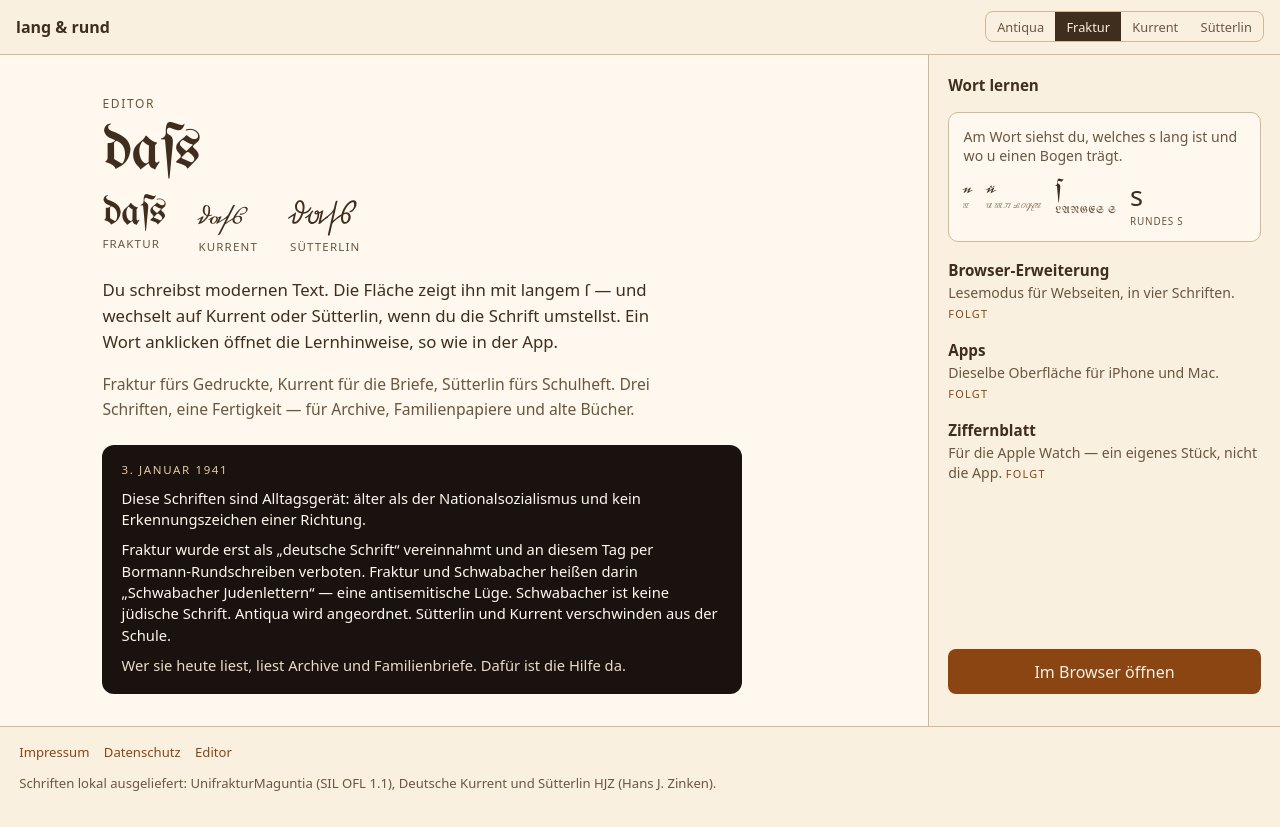
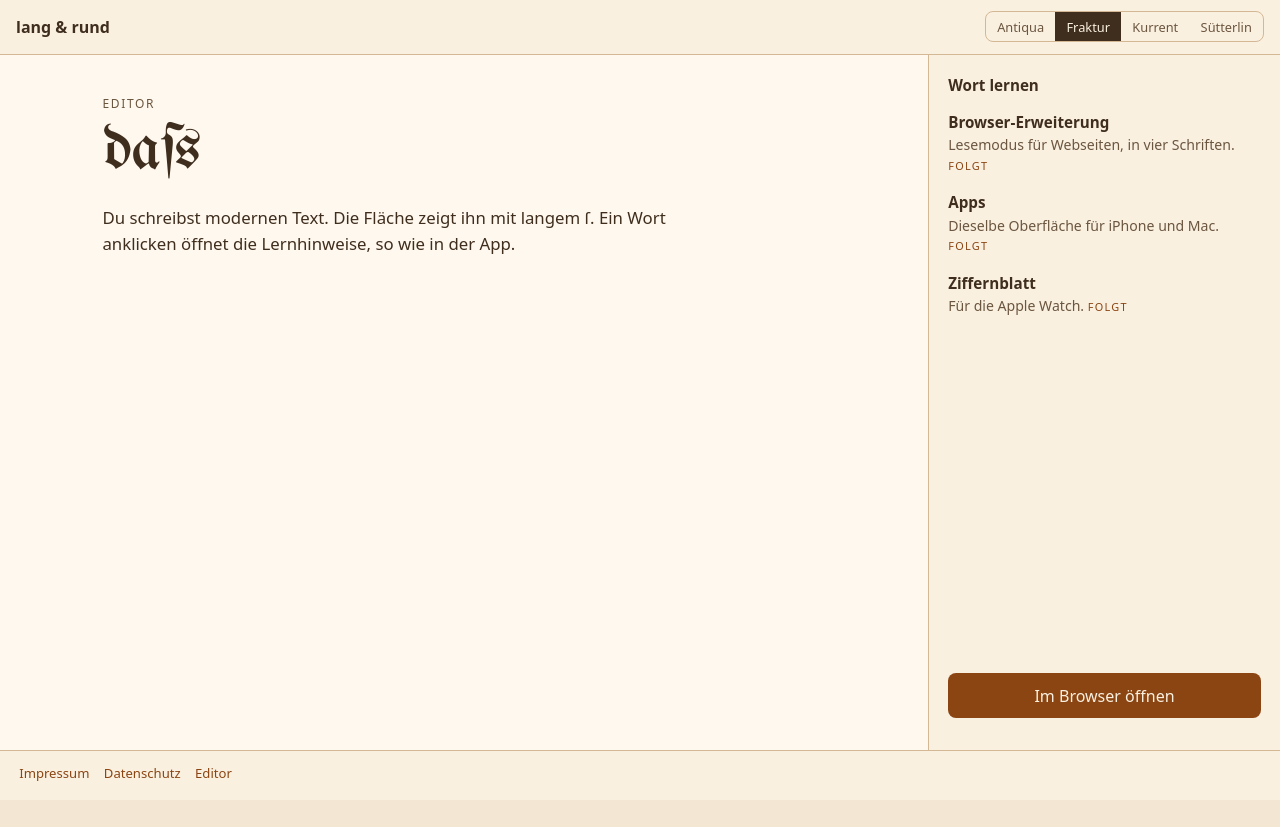
Before and after one commit to MarkusGerke/lang-und-rund, a browser extension: page site/index.html in a window 1280 px wide. After the commit the page ends 800 px from the top, so only its background shows below. Drawn offline with Linux system fonts and the light colour scheme.

Commit message:
Startseite: Prototyp Werkbank B 1:1 (v1.9.2).
Co-authored-by: Cursor <cursoragent@cursor.com>

```diff
--- a/package.json
+++ b/package.json
@@ -1,7 +1,7 @@
 {
   "name": "langs-monorepo",
   "private": true,
-  "version": "1.9.1",
+  "version": "1.9.2",
   "description": "lang & rund – historisches langes/rundes s (Editor + Browser-Erweiterung)",
   "scripts": {
     "build": "pnpm -r run build",
--- a/packages/extension/manifest.chrome.json
+++ b/packages/extension/manifest.chrome.json
@@ -2,7 +2,7 @@
   "manifest_version": 3,
   "name": "lang & rund",
   "short_name": "lang & rund",
-  "version": "1.9.1",
+  "version": "1.9.2",
   "description": "Liest Webseiten im Lesemodus mit historischem langem ſ und rundem s.",
   "icons": {
     "16": "icons/icon-16.png",
--- a/packages/extension/manifest.firefox.json
+++ b/packages/extension/manifest.firefox.json
@@ -2,7 +2,7 @@
   "manifest_version": 3,
   "name": "lang & rund",
   "short_name": "lang & rund",
-  "version": "1.9.1",
+  "version": "1.9.2",
   "description": "Liest Webseiten im Lesemodus mit historischem langem ſ und rundem s.",
   "browser_specific_settings": {
     "gecko": {
--- a/packages/extension/package.json
+++ b/packages/extension/package.json
@@ -1,6 +1,6 @@
 {
   "name": "@langs/extension",
-  "version": "1.9.1",
+  "version": "1.9.2",
   "private": true,
   "type": "module",
   "scripts": {
--- a/packages/extension/src/shared/links.ts
+++ b/packages/extension/src/shared/links.ts
@@ -3,7 +3,7 @@ export const BRAND_NAME = 'lang & rund';
 export const BRAND_NAME_SHORT = 'lang & rund';
 
 /** App-Version (mit Manifest abgleichen). */
-export const APP_VERSION = '1.9.1';
+export const APP_VERSION = '1.9.2';
 
 /** macOS/iOS-Host: Fenstertitel ohne Artikel. */
 export const WINDOW_TITLE_CLAIM =
--- a/site/index.html
+++ b/site/index.html
@@ -3,25 +3,15 @@
   <head>
     <meta charset="UTF-8" />
     <meta name="viewport" content="width=device-width, initial-scale=1.0" />
-    <title>lang &amp; rund — Fraktur, Kurrent und Sütterlin lernen</title>
+    <title>lang &amp; rund — Langes ſ und rundes s</title>
     <meta
       name="description"
-      content="Drei Schriften lernen: Fraktur, Kurrent und Sütterlin. Editor, Lernhinweise, später Erweiterung, Apps und Ziffernblatt."
+      content="Langes ſ und rundes s. Editor im Browser, später Erweiterung, Apps und Ziffernblatt."
     />
     <style>
       @font-face {
         font-family: "UnifrakturMaguntia";
         src: url("fonts/unifrakturmaguntia.ttf") format("truetype");
-        font-display: swap;
-      }
-      @font-face {
-        font-family: "LangsKurrent";
-        src: url("fonts/kurrent.ttf") format("truetype");
-        font-display: swap;
-      }
-      @font-face {
-        font-family: "LangsSuetterlin";
-        src: url("fonts/suetterlin.ttf") format("truetype");
         font-display: swap;
       }
       :root {
@@ -32,8 +22,6 @@
         --line: #d4b896;
         --accent: #8b4513;
         --paper: #fff8ee;
-        --night: #1a120e;
-        --gold: #e4c9a0;
       }
       * { box-sizing: border-box; }
       html, body { margin: 0; background: var(--bg); color: var(--ink); }
@@ -45,10 +33,8 @@
       }
       a { color: inherit; }
       .fraktur { font-family: "UnifrakturMaguntia", Georgia, serif; }
-      .kurrent { font-family: "LangsKurrent", cursive; }
-      .suetterlin { font-family: "LangsSuetterlin", cursive; }
 
-      .bar {
+      .b-bar {
         display: flex;
         align-items: center;
         justify-content: space-between;
@@ -57,96 +43,52 @@
         background: var(--surface);
         border-bottom: 1px solid var(--line);
       }
-      .brand { margin: 0; font-weight: 600; }
-      .modes {
+      .b-brand { margin: 0; font-weight: 600; }
+      .b-modes {
         display: flex;
         border: 1px solid var(--line);
         border-radius: 8px;
         overflow: hidden;
       }
-      .modes span {
+      .b-modes span {
         padding: 0.35rem 0.7rem;
         font-size: 0.8rem;
         color: var(--muted);
       }
-      .modes span.on {
+      .b-modes span.on {
         background: var(--ink);
         color: var(--surface);
       }
-
-      .body {
+      .b-body {
         flex: 1;
         display: grid;
         grid-template-columns: 1fr min(22rem, 34vw);
         min-height: 0;
       }
-      .sheet {
+      .b-sheet {
         padding: 2.5rem 8vw 2rem;
         background: var(--paper);
       }
-      .kicker {
+      .b-kicker {
         margin: 0 0 0.4rem;
         font-size: 0.75rem;
         letter-spacing: 0.14em;
         text-transform: uppercase;
         color: var(--muted);
       }
-      .sheet h1 {
-        margin: 0 0 0.35rem;
+      .b-sheet h1 {
+        margin: 0 0 1.25rem;
         font-size: clamp(2.4rem, 5vw, 4rem);
         font-weight: 400;
         line-height: 1.05;
       }
-      .sample-row {
-        display: flex;
-        flex-wrap: wrap;
-        gap: 1.25rem 2rem;
-        margin: 0 0 1.4rem;
-        align-items: baseline;
-      }
-      .sample-row figure { margin: 0; }
-      .sample-row figcaption {
-        margin-top: 0.15rem;
-        font-size: 0.72rem;
-        letter-spacing: 0.1em;
-        text-transform: uppercase;
-        color: var(--muted);
-      }
-      .sample-row .kurrent,
-      .sample-row .suetterlin {
-        font-size: clamp(1.6rem, 3vw, 2.4rem);
-      }
-      .prose {
-        margin: 0 0 1.1rem;
+      .b-prose {
+        margin: 0;
         max-width: 36rem;
         font-size: 1.05rem;
         line-height: 1.55;
       }
-      .prose.muted { color: var(--muted); font-size: 0.98rem; }
-
-      .history {
-        margin: 1.5rem 0 0;
-        padding: 1.1rem 1.2rem;
-        max-width: 40rem;
-        background: var(--night);
-        color: var(--paper);
-        border-radius: 12px;
-      }
-      .history .when {
-        margin: 0 0 0.55rem;
-        font-size: 0.72rem;
-        letter-spacing: 0.14em;
-        text-transform: uppercase;
-        color: var(--gold);
-      }
-      .history p {
-        margin: 0 0 0.55rem;
-        font-size: 0.92rem;
-        line-height: 1.45;
-      }
-      .history p:last-child { margin: 0; color: #eadccb; }
-
-      .drawer {
+      .b-drawer {
         background: var(--surface);
         border-left: 1px solid var(--line);
         padding: 1.25rem 1.2rem 2rem;
@@ -154,42 +96,23 @@
         flex-direction: column;
         gap: 1.1rem;
       }
-      .drawer h2 { margin: 0; font-size: 0.95rem; }
-      .learn {
-        padding: 0.85rem 0.9rem;
-        background: var(--paper);
-        border: 1px solid var(--line);
-        border-radius: 10px;
-      }
-      .learn p { margin: 0; font-size: 0.88rem; line-height: 1.4; color: var(--muted); }
-      .glyphs {
-        display: flex;
-        gap: 0.85rem;
-        margin-top: 0.65rem;
-        font-size: 1.7rem;
-      }
-      .glyphs span {
-        display: block;
-        font-size: 0.62rem;
-        letter-spacing: 0.08em;
-        text-transform: uppercase;
-        color: var(--muted);
-      }
-      .offer strong { display: block; font-size: 0.95rem; }
-      .offer p {
+      .b-drawer h2 { margin: 0; font-size: 0.95rem; }
+      .b-offer { margin: 0; }
+      .b-offer strong { display: block; font-size: 0.95rem; }
+      .b-offer p {
         margin: 0.2rem 0 0;
         color: var(--muted);
         font-size: 0.88rem;
         line-height: 1.4;
       }
-      .offer em {
+      .b-offer em {
         font-style: normal;
         font-size: 0.68rem;
         letter-spacing: 0.12em;
         text-transform: uppercase;
         color: var(--accent);
       }
-      .go {
+      .b-go {
         margin-top: auto;
         display: block;
         text-align: center;
@@ -199,128 +122,79 @@
         padding: 0.7rem 1rem;
         border-radius: 8px;
       }
-      .go:hover { opacity: 0.92; }
+      .b-go:hover { opacity: 0.92; }
 
       .site-footer {
-        padding: 1rem 1.2rem 1.4rem;
+        padding: 0.85rem 1.2rem 1.1rem;
         border-top: 1px solid var(--line);
+        background: var(--surface);
         color: var(--muted);
         font-size: 0.82rem;
-        background: var(--surface);
       }
       .site-footer nav {
         display: flex;
         flex-wrap: wrap;
         gap: 0.35rem 0.9rem;
-        margin-bottom: 0.45rem;
       }
-      .site-footer a { text-decoration: none; color: var(--accent); }
+      .site-footer a {
+        text-decoration: none;
+        color: var(--accent);
+      }
       .site-footer a:hover { text-decoration: underline; }
 
       @media (max-width: 800px) {
-        .body { grid-template-columns: 1fr; }
-        .modes { display: none; }
-        .drawer {
+        .b-body { grid-template-columns: 1fr; }
+        .b-modes { display: none; }
+        .b-drawer {
           border-left: 0;
           border-top: 1px solid var(--line);
         }
-        .go { margin-top: 0.5rem; }
+        .b-go { margin-top: 0.5rem; }
       }
     </style>
   </head>
   <body>
-    <header class="bar">
-      <p class="brand">lang &amp; rund</p>
-      <div class="modes" aria-hidden="true">
+    <header class="b-bar">
+      <p class="b-brand">lang &amp; rund</p>
+      <div class="b-modes" aria-hidden="true">
         <span>Antiqua</span>
         <span class="on">Fraktur</span>
         <span>Kurrent</span>
         <span>Sütterlin</span>
       </div>
     </header>
-
-    <div class="body">
-      <section class="sheet">
-        <p class="kicker">Editor</p>
+    <div class="b-body">
+      <section class="b-sheet">
+        <p class="b-kicker">Editor</p>
         <h1 class="fraktur">daſs</h1>
-        <div class="sample-row" aria-label="Drei Schriften">
-          <figure>
-            <div class="fraktur" style="font-size: clamp(1.8rem, 3.5vw, 2.6rem)">daſs</div>
-            <figcaption>Fraktur</figcaption>
-          </figure>
-          <figure>
-            <div class="kurrent">das#</div>
-            <figcaption>Kurrent</figcaption>
-          </figure>
-          <figure>
-            <div class="suetterlin">das#</div>
-            <figcaption>Sütterlin</figcaption>
-          </figure>
-        </div>
-        <p class="prose">
-          Du schreibst modernen Text. Die Fläche zeigt ihn mit langem ſ —
-          und wechselt auf Kurrent oder Sütterlin, wenn du die Schrift umstellst.
+        <p class="b-prose">
+          Du schreibst modernen Text. Die Fläche zeigt ihn mit langem ſ.
           Ein Wort anklicken öffnet die Lernhinweise, so wie in der App.
         </p>
-        <p class="prose muted">
-          Fraktur fürs Gedruckte, Kurrent für die Briefe, Sütterlin fürs Schulheft.
-          Drei Schriften, eine Fertigkeit — für Archive, Familienpapiere und alte Bücher.
-        </p>
-
-        <aside class="history" aria-labelledby="history-title">
-          <p class="when" id="history-title">3. Januar 1941</p>
-          <p>
-            Diese Schriften sind Alltagsgerät: älter als der Nationalsozialismus
-            und kein Erkennungszeichen einer Richtung.
-          </p>
-          <p>
-            Fraktur wurde erst als „deutsche Schrift“ vereinnahmt und an diesem Tag
-            per Bormann-Rundschreiben verboten. Fraktur und Schwabacher heißen darin
-            „Schwabacher Judenlettern“ — eine antisemitische Lüge. Schwabacher ist
-            keine jüdische Schrift. Antiqua wird angeordnet. Sütterlin und Kurrent
-            verschwinden aus der Schule.
-          </p>
-          <p>Wer sie heute liest, liest Archive und Familienbriefe. Dafür ist die Hilfe da.</p>
-        </aside>
       </section>
-
-      <aside class="drawer" aria-label="Angebote">
+      <aside class="b-drawer" aria-label="Angebote">
         <h2>Wort lernen</h2>
-        <div class="learn">
-          <p>Am Wort siehst du, welches s lang ist und wo u einen Bogen trägt.</p>
-          <div class="glyphs" aria-hidden="true">
-            <div class="kurrent">n<span>n</span></div>
-            <div class="kurrent">u<span>u mit Bogen</span></div>
-            <div class="fraktur">ſ<span>langes ſ</span></div>
-            <div>s<span>rundes s</span></div>
-          </div>
-        </div>
-        <div class="offer">
+        <div class="b-offer">
           <strong>Browser-Erweiterung</strong>
           <p>Lesemodus für Webseiten, in vier Schriften. <em>folgt</em></p>
         </div>
-        <div class="offer">
+        <div class="b-offer">
           <strong>Apps</strong>
           <p>Dieselbe Oberfläche für iPhone und Mac. <em>folgt</em></p>
         </div>
-        <div class="offer">
+        <div class="b-offer">
           <strong>Ziffernblatt</strong>
-          <p>Für die Apple Watch — ein eigenes Stück, nicht die App. <em>folgt</em></p>
+          <p>Für die Apple Watch. <em>folgt</em></p>
         </div>
-        <a class="go" href="/editor/">Im Browser öffnen</a>
+        <a class="b-go" href="/editor/">Im Browser öffnen</a>
       </aside>
     </div>
-
     <footer class="site-footer">
       <nav aria-label="Rechtliches">
         <a href="impressum.html">Impressum</a>
         <a href="datenschutz.html">Datenschutz</a>
         <a href="/editor/">Editor</a>
       </nav>
-      <p>
-        Schriften lokal ausgeliefert: UnifrakturMaguntia (SIL OFL 1.1),
-        Deutsche Kurrent und Sütterlin HJZ (Hans J. Zinken).
-      </p>
     </footer>
   </body>
 </html>
```
Also changed, not shown: packages/extension/dist-app/Script.js, packages/extension/safari/xcode/Shared (Extension)/Resources/manifest.json.
